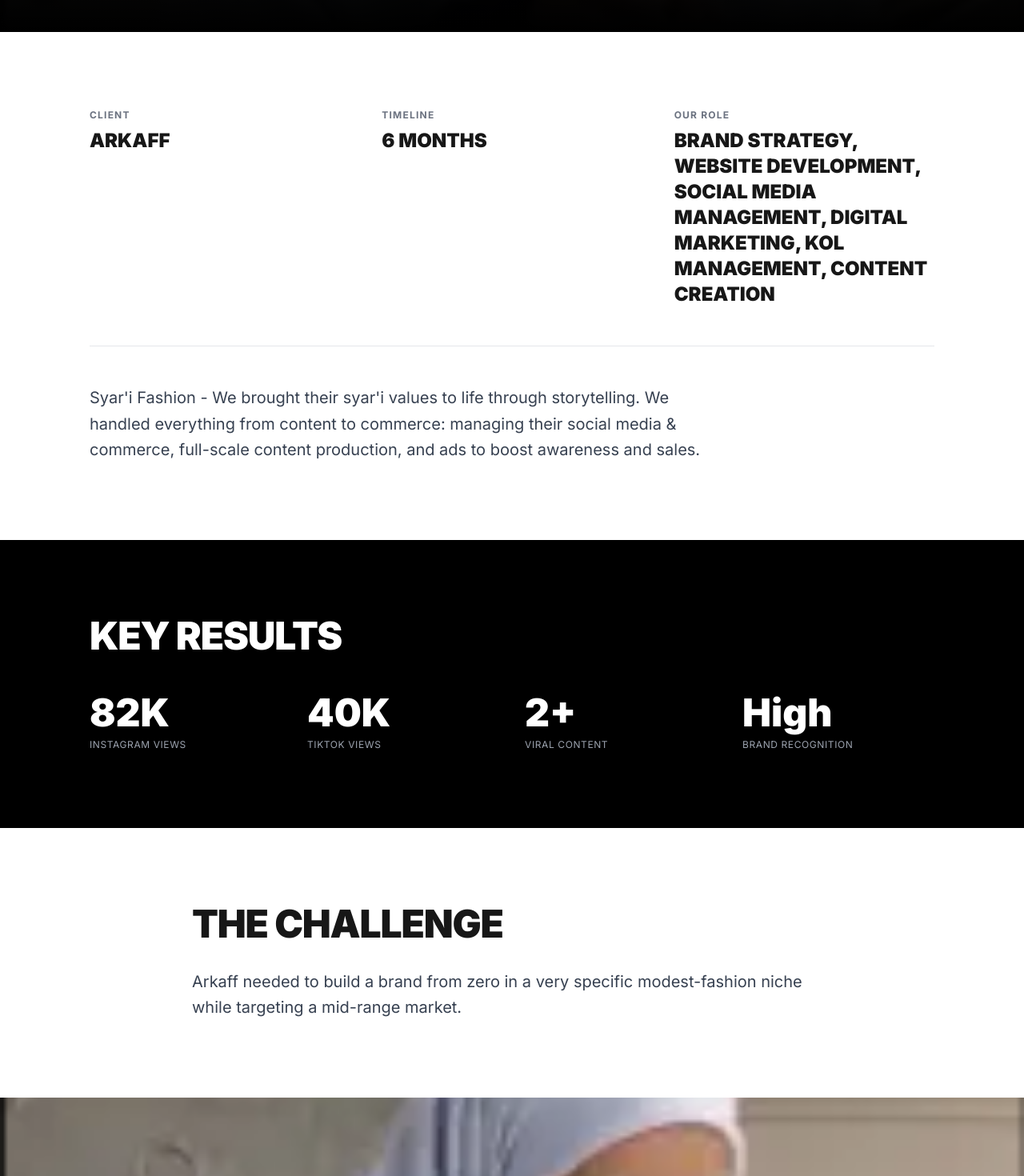
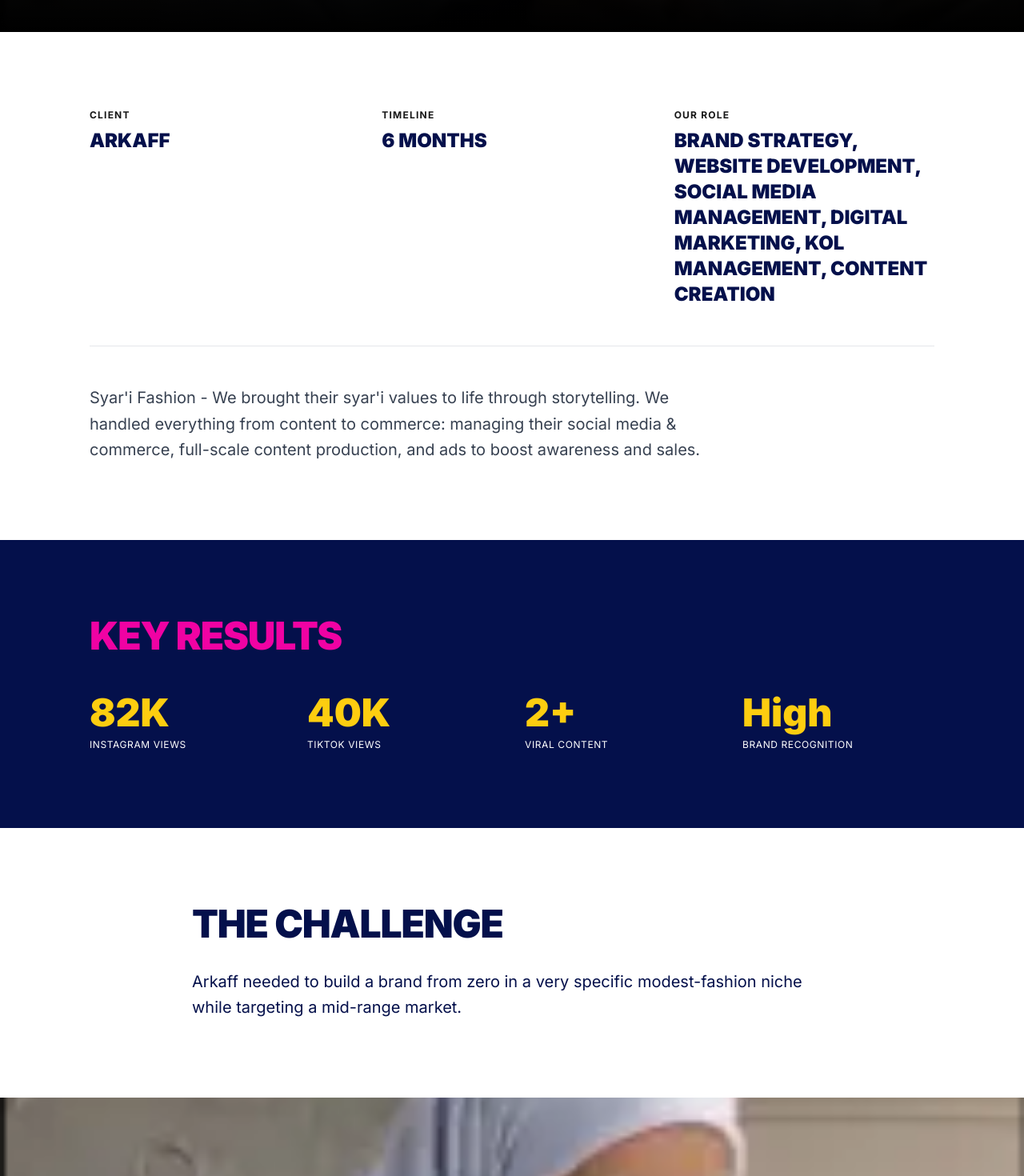
Before and after one commit to menako-studio/serasa-kreatif, a Next.js app: page /portfolio/arkaff in a window 1280 px wide. Shown: the part 760-2230 px from the top of the page at 80% size. Built offline with nearby package versions, Linux system fonts and the light colour scheme.

Commit message:
feat: add brand yellow color variable and utility classes to global CSS

```diff
--- a/app/globals.css
+++ b/app/globals.css
@@ -6,9 +6,19 @@
   --spacing-section: 4rem;
   --spacing-section-mobile: 2rem;
   --brand-pink: #f002a3;
+  --brand-yellow: #fdcd10;
 }
 
 @layer base {
+  .text-brand-yellow {
+    color: var(--brand-yellow) !important;
+  }
+  .bg-brand-yellow {
+    background-color: var(--brand-yellow) !important;
+  }
+  .border-brand-yellow {
+    border-color: var(--brand-yellow) !important;
+  }
   .text-brand-pink {
     color: var(--brand-pink) !important;
   }
--- a/app/portfolio/[slug]/page.jsx
+++ b/app/portfolio/[slug]/page.jsx
@@ -100,7 +100,7 @@
           </div>
 
           {/* Title - Extra Large */}
-          <h1 className="font-display mb-4 text-4xl font-black uppercase leading-[0.95] tracking-tight text-white md:text-5xl lg:text-6xl xl:text-7xl">
+          <h1 className="font-display mb-4 text-4xl font-black uppercase leading-[0.95] tracking-tight text-brand-teal md:text-5xl lg:text-6xl xl:text-7xl">
             {caseStudy.title}
           </h1>
 
@@ -117,26 +117,20 @@
           {/* Meta Info Grid */}
           <div className="mb-12 grid gap-8 border-b border-gray-200 pb-12 md:grid-cols-3 md:gap-10">
             <div>
-              <h4 className="mb-2 text-xs font-bold uppercase tracking-widest text-gray-500">
-                CLIENT
-              </h4>
-              <p className="font-display text-xl font-black uppercase leading-tight md:text-2xl">
+              <h4 className="mb-2 text-xs font-bold uppercase tracking-widest ">CLIENT</h4>
+              <p className="font-display text-xl font-black uppercase leading-tight text-primary md:text-2xl">
                 {caseStudy.client}
               </p>
             </div>
             <div>
-              <h4 className="mb-2 text-xs font-bold uppercase tracking-widest text-gray-500">
-                TIMELINE
-              </h4>
-              <p className="font-display text-xl font-black uppercase leading-tight md:text-2xl">
+              <h4 className="mb-2 text-xs font-bold uppercase tracking-widest">TIMELINE</h4>
+              <p className="font-display text-xl font-black uppercase leading-tight text-primary md:text-2xl">
                 {caseStudy.timeline}
               </p>
             </div>
             <div>
-              <h4 className="mb-2 text-xs font-bold uppercase tracking-widest text-gray-500">
-                OUR ROLE
-              </h4>
-              <p className="font-display text-xl font-black uppercase leading-tight md:text-2xl">
+              <h4 className="mb-2 text-xs font-bold uppercase tracking-widest">OUR ROLE</h4>
+              <p className="font-display text-xl font-black uppercase leading-tight text-primary md:text-2xl">
                 {caseStudy.role}
               </p>
             </div>
@@ -152,20 +146,18 @@
       </section>
 
       {/* Key Results - Black Background */}
-      <section className="bg-black py-16 text-white md:py-24">
+      <section className="bg-primary py-16 text-white md:py-24">
         <div className="container-custom max-w-6xl">
-          <h2 className="font-display mb-12 text-3xl font-black uppercase md:text-4xl lg:text-5xl">
+          <h2 className="font-display text-brand-pink mb-12 text-3xl font-black uppercase md:text-4xl lg:text-5xl">
             KEY RESULTS
           </h2>
           <div className="grid grid-cols-2 gap-6 md:grid-cols-4 md:gap-8">
             {caseStudy.metrics.map((metric, index) => (
               <div key={index}>
-                <div className="font-display mb-2 text-4xl font-black leading-none text-white md:text-5xl lg:text-5xl">
+                <div className="font-display text-brand-yellow mb-2 text-4xl font-black leading-none md:text-5xl lg:text-5xl">
                   {metric.value}
                 </div>
-                <div className="text-xs uppercase tracking-wider text-gray-400 ">
-                  {metric.label}
-                </div>
+                <div className="text-xs uppercase tracking-wider text-white">{metric.label}</div>
               </div>
             ))}
           </div>
@@ -175,10 +167,10 @@
       {/* The Challenge - White */}
       <section className="bg-white py-16 md:py-24">
         <div className="container-custom max-w-4xl">
-          <h2 className="font-display mb-8 text-3xl font-black uppercase md:text-4xl lg:text-5xl">
+          <h2 className="font-display mb-8 text-3xl font-black uppercase text-primary md:text-4xl lg:text-5xl">
             THE CHALLENGE
           </h2>
-          <p className="text-lg leading-relaxed text-gray-700 md:text-xl md:leading-relaxed">
+          <p className="text-lg leading-relaxed text-primary md:text-xl md:leading-relaxed">
             {caseStudy.challenge}
           </p>
         </div>
@@ -198,10 +190,10 @@
       {/* Our Approach - White */}
       <section className="bg-white py-16 md:py-24">
         <div className="container-custom max-w-4xl">
-          <h2 className="font-display mb-8 text-3xl font-black uppercase md:text-4xl lg:text-5xl">
+          <h2 className="font-display mb-8 text-3xl font-black uppercase text-primary md:text-4xl lg:text-5xl">
             OUR APPROACH
           </h2>
-          <p className="text-lg leading-relaxed text-gray-700 md:text-xl md:leading-relaxed">
+          <p className="text-lg leading-relaxed text-primary md:text-xl md:leading-relaxed">
             {caseStudy.approach}
           </p>
         </div>
@@ -232,12 +224,12 @@
       )}
 
       {/* The Results - Black */}
-      <section className="bg-black py-16 text-white md:py-24">
+      <section className="bg-brand-teal py-16 text-white md:py-24">
         <div className="container-custom max-w-4xl">
-          <h2 className="font-display mb-8 text-3xl font-black uppercase md:text-4xl lg:text-5xl">
+          <h2 className="font-display mb-8 text-3xl font-black uppercase text-primary md:text-4xl lg:text-5xl">
             THE RESULTS
           </h2>
-          <p className="mb-10 text-lg leading-relaxed text-gray-300 md:mb-12 md:text-xl md:leading-relaxed">
+          <p className="mb-10 text-lg leading-relaxed text-primary md:mb-12 md:text-xl md:leading-relaxed">
             {caseStudy.results}
           </p>
 
@@ -246,7 +238,7 @@
             {caseStudy.tags.map((tag, index) => (
               <span
                 key={index}
-                className="border border-white/30 px-3 py-1.5 text-xs font-bold uppercase tracking-wider"
+                className="border border-white px-3 py-1.5 text-xs font-bold uppercase tracking-wider"
               >
                 {tag}
               </span>
@@ -273,9 +265,9 @@
       )}
 
       {/* CTA Section - Red Accent */}
-      <section className="bg-brand-teal py-16 text-white md:py-24">
+      <section className="bg-brand-pink py-16 text-white md:py-24">
         <div className="container-custom max-w-3xl text-center">
-          <h2 className="font-display mb-6 text-3xl font-black uppercase leading-tight md:text-4xl lg:text-5xl">
+          <h2 className="text-brand-yellow font-display mb-6 text-3xl font-black uppercase leading-tight md:text-4xl lg:text-5xl">
             WANT SIMILAR RESULTS?
           </h2>
           <p className="mx-auto mb-8 max-w-xl text-base leading-relaxed md:mb-10 md:text-lg">
@@ -284,7 +276,7 @@
           </p>
           <Link
             href="/contact"
-            className="inline-flex items-center border-2 border-white bg-white px-10 py-3 text-sm font-bold uppercase tracking-wider text-black transition-all hover:bg-transparent hover:text-white md:px-12 md:py-4"
+            className="text-brand-yellow inline-flex items-center border-2 border-white bg-white px-10 py-3 text-sm font-bold uppercase tracking-wider transition-all hover:bg-transparent hover:text-white md:px-12 md:py-4"
           >
             START PROJECT
           </Link>
```
